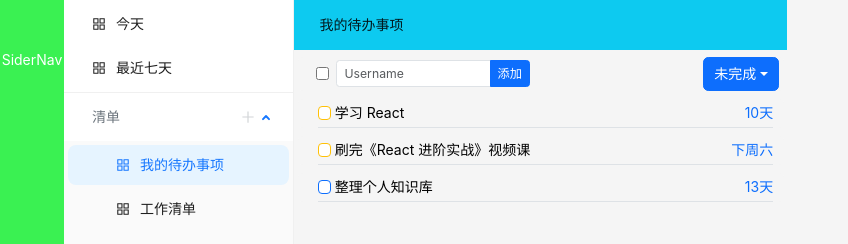
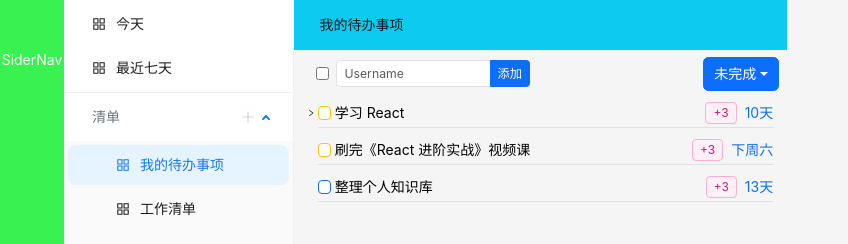
Before and after one commit to SuperManTouX/DingDong-Todo, a React (Vite) app: page / in a window 1280 px wide. Shown: the top 244 px of the page, without its empty margins (0-848 px from the left). Built offline with nearby package versions, Linux system fonts and the light colour scheme.

Commit message:
完成组件内Tag的展示与删除

```diff
--- a/src/Layout/AppLayout.tsx
+++ b/src/Layout/AppLayout.tsx
@@ -5,7 +5,7 @@ import ListGroupManager from "../components/ListGroupManager";
 import { Layout, type MenuProps } from "antd";
 import todoListGroup from "../data/todoListGroup.json";
 import todoTag from "../data/todoTags.json";
-import {
+import type {
   Tag,
   TagReducerAction,
   Todo,
@@ -115,6 +115,7 @@ export default function AppLayout() {
       <Layout>
         {selectTodo && (
           <EditTodo
+            todoTags={todoTags}
             key={selectTodo.id}
             selectTodo={selectTodo}
             onTodoChange={dispatchWithGroupId}
--- a/src/Layout/EditTodo.tsx
+++ b/src/Layout/EditTodo.tsx
@@ -1,13 +1,24 @@
 import { Content, Footer, Header } from "antd/es/layout/layout";
-import { Col, DatePicker, Input, message, Row, Select, Tag } from "antd";
-import type { Todo, TodoAction } from "@/types";
+import {
+  Col,
+  DatePicker,
+  DatePickerProps,
+  Input,
+  message,
+  Row,
+  Select,
+  Tag,
+} from "antd";
+import type { Todo, Tag as TagT, TodoAction } from "@/types";
 import { Priority } from "@/constants";
 import dayjs from "dayjs";
 import type { RangePickerProps } from "antd/es/date-picker";
 export default function EditTodo({
+  todoTags,
   selectTodo,
   onTodoChange,
 }: {
+  todoTags: TagT[];
   selectTodo: Todo;
   onTodoChange: (action: TodoAction) => void;
 }) {
@@ -123,7 +134,6 @@ export default function EditTodo({
               }}
             />
             <Input.TextArea
-              autoFocus
               value={selectTodo.text || ""}
               onChange={(e) => {
                 if (selectTodo) {
@@ -150,7 +160,36 @@ export default function EditTodo({
       </Content>
       <Footer className={"bg-primary"}>
         <Row justify={"start"} align={"middle"}>
-          <Tag color="magenta">magenta</Tag>
+          {selectTodo.tags?.map((tagId, index) => {
+            // 查找标签信息，如果找不到则提供默认值
+            const tagItem = todoTags.find((t) => t.id === tagId);
+
+            // 如果标签不存在，显示为"未知标签"并允许删除
+            const tagName = tagItem?.name || `未知标签(${tagId})`;
+
+            return (
+              <Tag
+                key={tagId}
+                color={tagItem?.color || "magenta"}
+                closeIcon
+                onClose={() => {
+                  // 从tags数组中移除当前点击的标签
+                  const updatedTags =
+                    selectTodo.tags?.filter((id) => id !== tagId) || [];
+                  onTodoChange({
+                    type: "changed",
+                    todo: {
+                      ...selectTodo,
+                      tags: updatedTags,
+                    },
+                  });
+                  message.info(`已移除标签: ${tagName}`);
+                }}
+              >
+                {tagName}
+              </Tag>
+            );
+          })}
           所属组，标签
         </Row>
       </Footer>
--- a/src/components/ListGroupManager.tsx
+++ b/src/components/ListGroupManager.tsx
@@ -278,12 +278,12 @@ export default function ListGroupManager({
   // 菜单项配置
   const menuItem: MenuProps["items"] = [
     {
-      key: "1",
+      key: "u1",
       icon: <AppstoreOutlined />,
       label: "今天",
     },
     {
-      key: "2",
+      key: "u2",
       icon: <AppstoreOutlined />,
       label: "最近七天",
     },
--- a/src/components/TodoItem.tsx
+++ b/src/components/TodoItem.tsx
@@ -1,7 +1,7 @@
 import { RightOutlined } from "@ant-design/icons";
 import { Priority } from "@/constants";
 import "../styles/TodoItem.css";
-import { Col, message, Row } from "antd";
+import { Col, message, Row, Tag } from "antd";
 import dayjs from "dayjs";
 import type { TodoItemProps } from "@/types";
 import isoWeek from "dayjs/plugin/isoWeek";
@@ -64,6 +64,7 @@ export default function TodoItem({
   const renderCountdown = () => {
     if (!todo.deadline && !todo.datetimeLocal) return null;
     const leftDay = dayjs(todo.deadline).diff(dayjs(), "day");
+    // 计算本周下周
     const countWeek = () => {
       if (dayjs(todo.deadline).isoWeek() - dayjs().isoWeek() === 0) {
         return "本";
@@ -73,7 +74,8 @@ export default function TodoItem({
         return "";
       }
     };
-    const daedDay = () => {
+    // 计算周几
+    const deadDay = () => {
       let d: string;
       switch (dayjs(todo.deadline).day()) {
         case 0:
@@ -98,47 +100,34 @@ export default function TodoItem({
           d = "六";
           break;
       }
-      return <span>{d}</span>;
+      return d;
     };
-
+    let text = "";
     if (leftDay < 0) {
-      return (
-        <span className="text-danger d-inline-block text-end w-100">
-          {dayjs(todo.deadline).format("MM月DD日")}
-        </span>
-      );
+      text = `${dayjs(todo.deadline).format("MM月DD日")}`;
     } else {
       if (leftDay > 1)
         if (countWeek() !== "") {
           // 本周下周之内
-          return (
-            <span className="text-primary d-inline-block text-end w-100">
-              {countWeek()}周{daedDay()}
-            </span>
-          );
+          text = `${countWeek()}周${deadDay()}`;
         } else {
           //   大于下周
-          return (
-            <span className="text-primary d-inline-block text-end w-100">
-              {leftDay}天
-            </span>
-          );
+          text = `${leftDay}天`;
         }
-
-      if (leftDay == 0)
-        return (
-          <span className="text-primary d-inline-block text-end w-100">
-            今天
-          </span>
-        );
-      if (leftDay == 1)
-        return (
-          <span className="text-primary d-inline-block text-end w-100">
-            明天
-          </span>
-        );
+      if (leftDay == 0) {
+        text = "今天";
+      }
+      if (leftDay == 1) {
+        text = "明天";
+      }
     }
-
+    return (
+      <span
+        className={`${leftDay < 0 ? "text-danger" : "text-primary"} d-inline-block text-end`}
+      >
+        {text}
+      </span>
+    );
     // <span className="title-danger">已逾期{Math.abs(dayjs(todo.deadline).diff(dayjs(), 'day'))}天</span>
   };
 
@@ -193,10 +182,24 @@ export default function TodoItem({
                   message.info(`已完成${todo.title}`);
               }}
             />
-            <Row justify={"end"} className="w-100 " align={"middle"}>
-              <Col span={20}>{renderEditInput()}</Col>
+            <Row justify={"space-between"} className="w-100 " align={"middle"}>
+              <Col className={"w-100"}>{renderEditInput()}</Col>
 
-              <Col span={4}>{renderCountdown()}</Col>
+              <Row
+                style={{
+                  position: "absolute",
+                  right: 0,
+                  background: "#f5f5f5",
+                }}
+                justify={"end"}
+                align={"middle"}
+              >
+                {todo.tags && <Tag color="magenta">+{todo.tags.length}</Tag>}
+                {/*{todo.tags?.map((tag, i) => (*/}
+                {/*  <Tag color="magenta">{tag}</Tag>*/}
+                {/*))}*/}
+                {renderCountdown()}
+              </Row>
             </Row>
           </Col>
         </Row>
--- a/src/data/todoListGroup.json
+++ b/src/data/todoListGroup.json
@@ -14,7 +14,7 @@
         "deadline": "2025-09-22",
         "parentId": null,
         "depth": 0,
-        "tags": ["学习", "React", "前端"]
+        "tags": ["1", "2", "3"]
       },
       {
         "id": "t2",
@@ -23,9 +23,9 @@
         "priority": 2,
         "datetimeLocal": "2025-09-16T12:00:00+08:00",
         "deadline": "2025-09-30",
-        "parentId": "1",
+        "parentId": "t1",
         "depth": 1,
-        "tags": ["学习", "React", "组件"]
+        "tags": ["1", "2", "4"]
       },
       {
         "id": "t3",
@@ -34,9 +34,9 @@
         "priority": 2,
         "datetimeLocal": "2025-09-16T12:00:00+08:00",
         "deadline": "2025-09-18",
-        "parentId": "1",
+        "parentId": "t1",
         "depth": 1,
-        "tags": ["学习", "React", "Hooks"]
+        "tags": ["1", "2", "5"]
       },
       {
         "id": "t4",
@@ -45,9 +45,9 @@
         "priority": 2,
         "datetimeLocal": "2025-09-16T12:00:00+08:00",
         "deadline": "2025-09-18",
-        "parentId": "1",
+        "parentId": "t1",
         "depth": 1,
-        "tags": ["学习", "React", "状态管理"]
+        "tags": ["1", "2", "6"]
       },
       {
         "id": "a1",
@@ -58,7 +58,7 @@
         "deadline": "2025-09-20",
         "parentId": null,
         "depth": 0,
-        "tags": ["学习", "React", "视频课程"]
+        "tags": ["1", "2", "9"]
       },
       {
         "id": "a2",
@@ -69,7 +69,7 @@
         "deadline": "2025-09-25",
         "parentId": null,
         "depth": 0,
-        "tags": ["学习", "知识管理", "文档"]
+        "tags": ["1", "7", "8"]
       }
     ]
   },
@@ -88,7 +88,7 @@
         "deadline": "2025-09-14",
         "parentId": null,
         "depth": 0,
-        "tags": ["工作", "需求", "评审"]
+        "tags": ["10", "11", "12"]
       },
       {
         "id": "w2",
@@ -99,7 +99,7 @@
         "deadline": "2025-09-17",
         "parentId": "w1",
         "depth": 1,
-        "tags": ["工作", "技术", "方案"]
+        "tags": ["10", "13", "14"]
       },
       {
         "id": "w3",
@@ -110,7 +110,7 @@
         "deadline": "2025-09-22",
         "parentId": null,
         "depth": 0,
-        "tags": ["工作", "述职", "PPT"]
+        "tags": ["10", "15", "16"]
       },
       {
         "id": "w4",
@@ -121,7 +121,7 @@
         "deadline": "2025-09-19",
         "parentId": null,
         "depth": 0,
-        "tags": ["工作", "代码质量", "会议"]
+        "tags": ["10", "17", "18"]
       }
     ]
   },
@@ -140,7 +140,7 @@
         "deadline": "2025-09-20",
         "parentId": null,
         "depth": 0,
-        "tags": ["生活", "账单", "家务"]
+        "tags": ["19", "20", "21"]
       },
       {
         "id": "l2",
@@ -151,7 +151,7 @@
         "deadline": "2025-09-22",
         "parentId": null,
         "depth": 0,
-        "tags": ["生活", "健康", "医疗"]
+        "tags": ["19", "22", "23"]
       },
       {
         "id": "l3",
@@ -162,7 +162,7 @@
         "deadline": "2025-09-28",
         "parentId": null,
         "depth": 0,
-        "tags": ["生活", "购物", "家居"]
+        "tags": ["19", "24", "25"]
       },
       {
         "id": "l4",
@@ -173,7 +173,7 @@
         "deadline": "2025-09-29",
         "parentId": null,
         "depth": 0,
-        "tags": ["生活", "节日", "礼物"]
+        "tags": ["19", "26", "27"]
       }
     ]
   },
@@ -192,7 +192,7 @@
         "deadline": "2025-10-01",
         "parentId": null,
         "depth": 0,
-        "tags": ["阅读", "技术", "计算机基础"]
+        "tags": ["28", "13", "30"]
       },
       {
         "id": "r2",
@@ -203,7 +203,7 @@
         "deadline": "2025-10-05",
         "parentId": "r1",
         "depth": 1,
-        "tags": ["阅读", "练习", "巩固"]
+        "tags": ["28", "32", "33"]
       },
       {
         "id": "r3",
@@ -214,7 +214,7 @@
         "deadline": "2025-10-07",
         "parentId": "r1",
         "depth": 1,
-        "tags": ["阅读", "笔记", "总结"]
+        "tags": ["28", "34", "35"]
       },
       {
         "id": "r4",
@@ -225,7 +225,7 @@
         "deadline": "2025-10-15",
         "parentId": null,
         "depth": 0,
-        "tags": ["阅读", "技术", "编程思想"]
+        "tags": ["28", "13", "31"]
       },
       {
         "id": "r5",
@@ -236,7 +236,7 @@
         "deadline": "2025-10-20",
         "parentId": null,
         "depth": 0,
-        "tags": ["阅读", "社交", "分享"]
+        "tags": ["28", "36", "37"]
       }
     ]
   }
```
